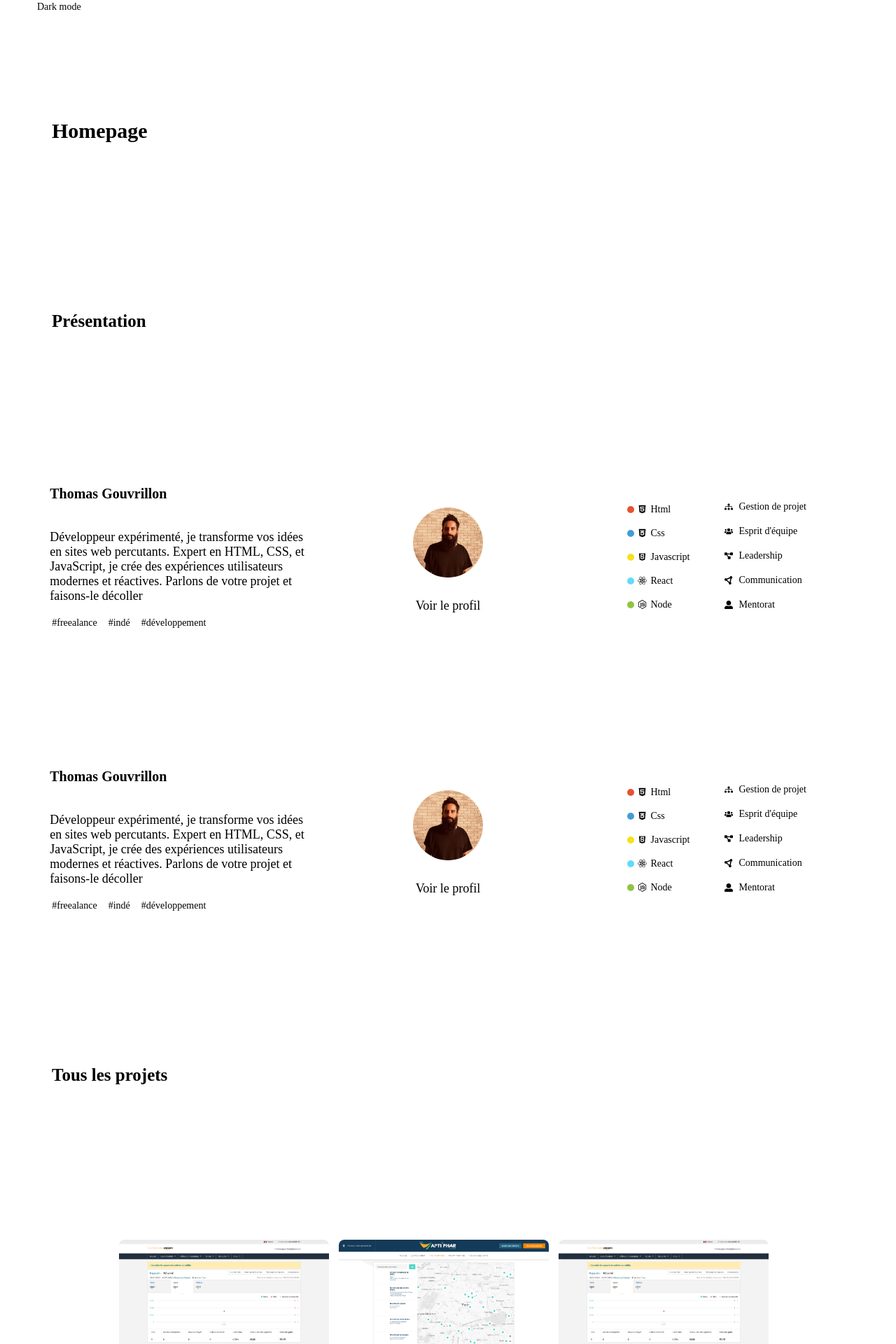
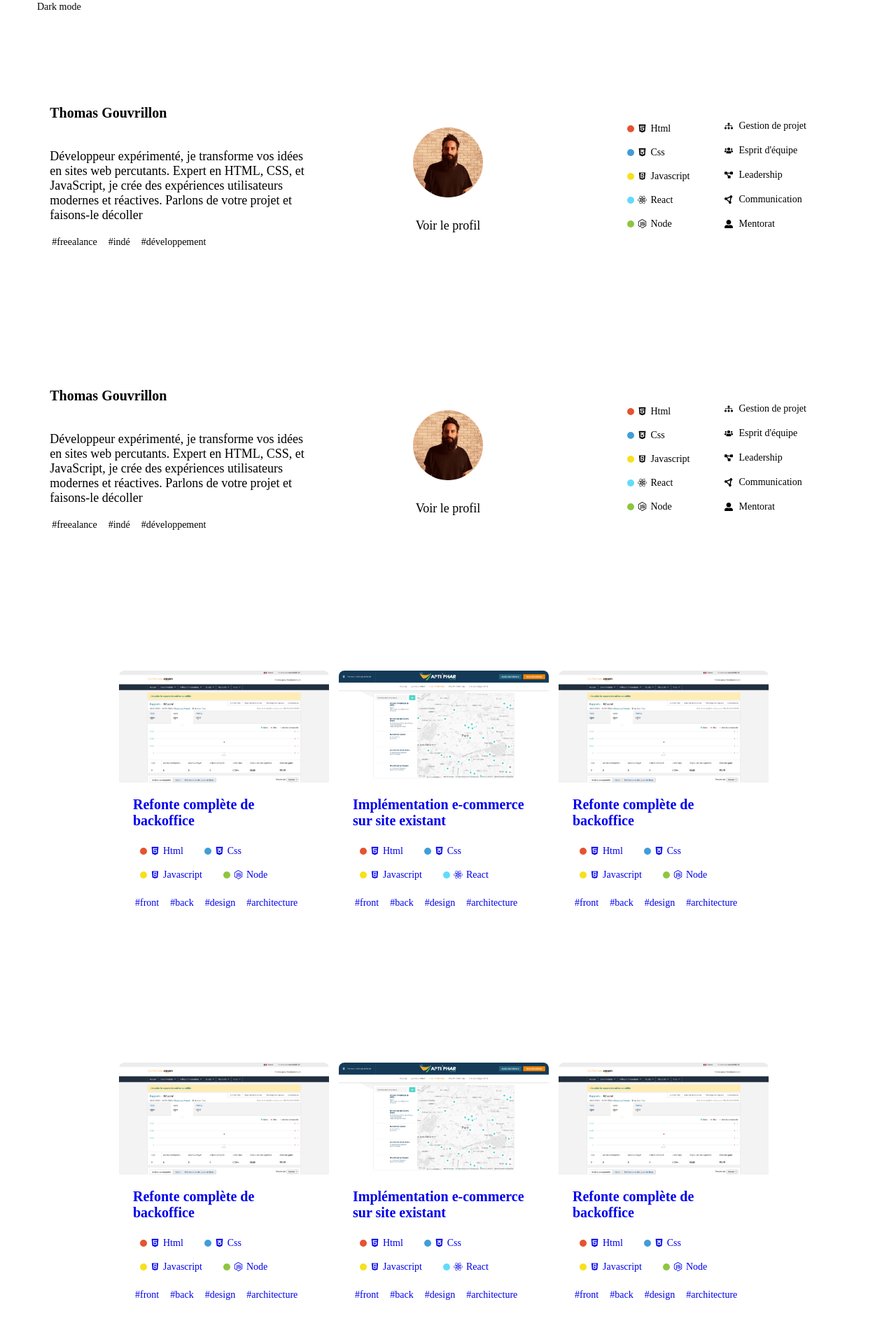
Before and after one commit to gouvrillon/site_perso, a Next.js app: page /Home/Home in a window 1280 px wide. Shown: the top 1920 px of the page at 70% size. Built offline with nearby package versions, Linux system fonts and the light colour scheme.

Commit message:
feat : finalize contact

```diff
--- a/components/Area/Area.css
+++ b/components/Area/Area.css
@@ -57,7 +57,7 @@
   background: var(--color-grey);
   color: var(--color-violet);
   font-family: var(--font-rubik);
-  height: 188px;
+  height: 187px;
 }
 
 .Area__input::placeholder {
--- a/components/SectionContact/SectionContact.css
+++ b/components/SectionContact/SectionContact.css
@@ -23,14 +23,16 @@
   }
 }
 
+.SectionContact__title {
+  margin: 0px 0px 60px 0px;
+}
+
 .SectionContact__input {
   margin: 0px 0px 20px 0px;
 }
 
-@media screen and (max-width: 1100px) {
-  .SectionContact__first {
-    margin: 0px 0px 20px 0px;
-  }
+.SectionContact__subject {
+  margin: 89px 0px 20px 0px;
 }
 
 .SectionContact__footer {
--- a/components/SectionContact/SectionContact.jsx
+++ b/components/SectionContact/SectionContact.jsx
@@ -9,6 +9,7 @@ import { Formik } from "formik";
 import get from "lodash/get";
 import isEmpty from "lodash/isEmpty";
 import Section from "../Section/Section.jsx";
+import Title2 from "../Title2/Title2.jsx";
 import { getInitialValues, validate, post } from "./SectionContactUtils";
 
 const SectionContact = ({ darkMode, reversed }) => {
@@ -40,6 +41,11 @@ const SectionContact = ({ darkMode, reversed }) => {
         }) => (
           <form noValidate onSubmit={handleSubmit} className="SectionContact">
             <div className="SectionContact__container">
+              <Title2
+                className="SectionContact__title"
+                text="Contact"
+                darkMode={darkMode}
+              />
               <Field
                 reversed={reversed}
                 darkMode={darkMode}
@@ -112,7 +118,7 @@ const SectionContact = ({ darkMode, reversed }) => {
                 label="Sujet"
                 errors={errors}
                 touched={touched}
-                className="SectionContact__input"
+                className="SectionContact__subject"
                 placeholder="Hello !"
                 name="subject"
                 icon="PEN"
--- a/pages/Home/Home.jsx
+++ b/pages/Home/Home.jsx
@@ -2,7 +2,6 @@
 
 import React, { useState } from "react";
 import "./Home.css";
-import SectionTitle from "../../components/SectionTitle/SectionTitle.jsx";
 import SectionProject from "../../components/SectionProject/SectionProject.jsx";
 import SectionSkills from "../../components/SectionSkills/SectionSkills.jsx";
 import SectionContact from "../../components/SectionContact/SectionContact.jsx";
@@ -64,28 +63,14 @@ const Home = () => {
   return (
     <div className={classnames("Home", { "Home--darkMode": darkMode })}>
       <Header darkMode={darkMode} setDarkMode={setDarkMode} />
-      <SectionTitle
-        level={1}
-        darkMode={darkMode}
-        text="Homepage"
-        reversed={true}
-      />
-      <SectionTitle level={2} darkMode={darkMode} text="Présentation" />
       <SectionProfile darkMode={darkMode} reversed={true} profile={PROFILE} />
       <SectionProfile darkMode={darkMode} profile={PROFILE} />
-      <SectionTitle
-        level={2}
-        darkMode={darkMode}
-        text="Tous les projets"
-        reversed={true}
-      />
       <SectionProjects darkMode={darkMode} projects={PROJECTS} />
       <SectionProjects
         darkMode={darkMode}
         reversed={true}
         projects={PROJECTS}
       />
-      <SectionTitle darkMode={darkMode} text="Les derniers projets" level={2} />
       {PROJECTS.map((project, index) => (
         <SectionProject
           key={index}
@@ -94,17 +79,9 @@ const Home = () => {
           darkMode={darkMode}
         />
       ))}
-      <SectionTitle
-        level={2}
-        darkMode={darkMode}
-        text="Compétences"
-        reversed={true}
-      />
       <SectionSkills darkMode={darkMode} />
       <SectionSkills darkMode={darkMode} reversed={true} />
-      <SectionTitle level={2} darkMode={darkMode} text="Contact" />
       <SectionContact darkMode={darkMode} reversed={true} />
-      <SectionContact darkMode={darkMode} />
       <Footer darkMode={darkMode} />
     </div>
   );
```
